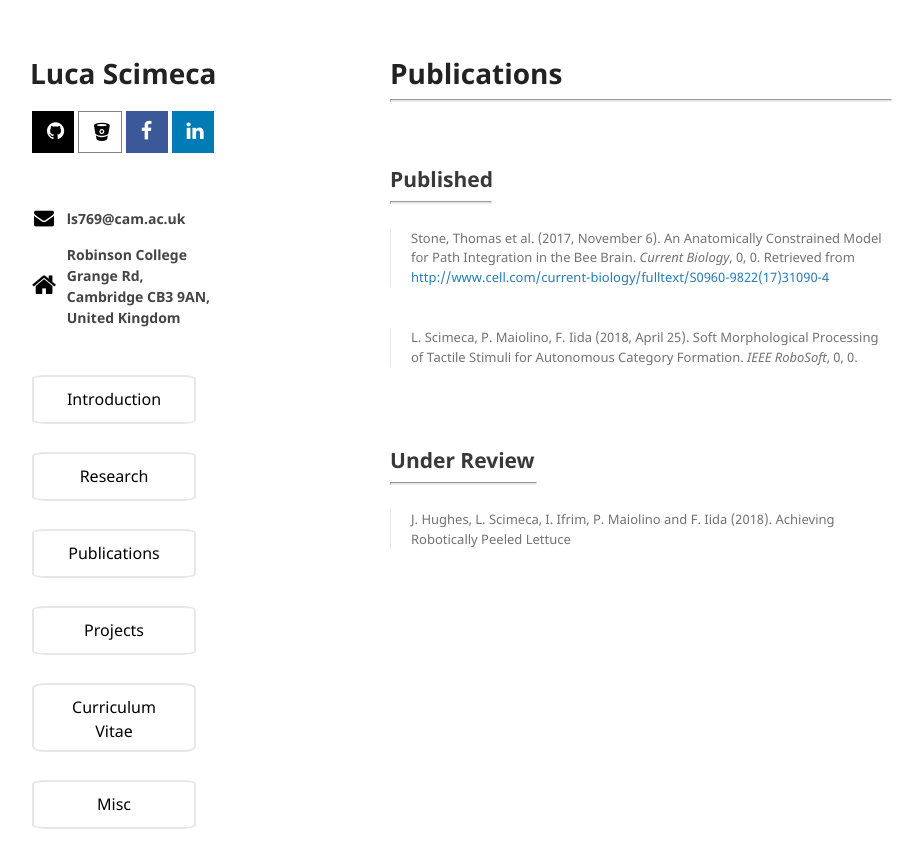
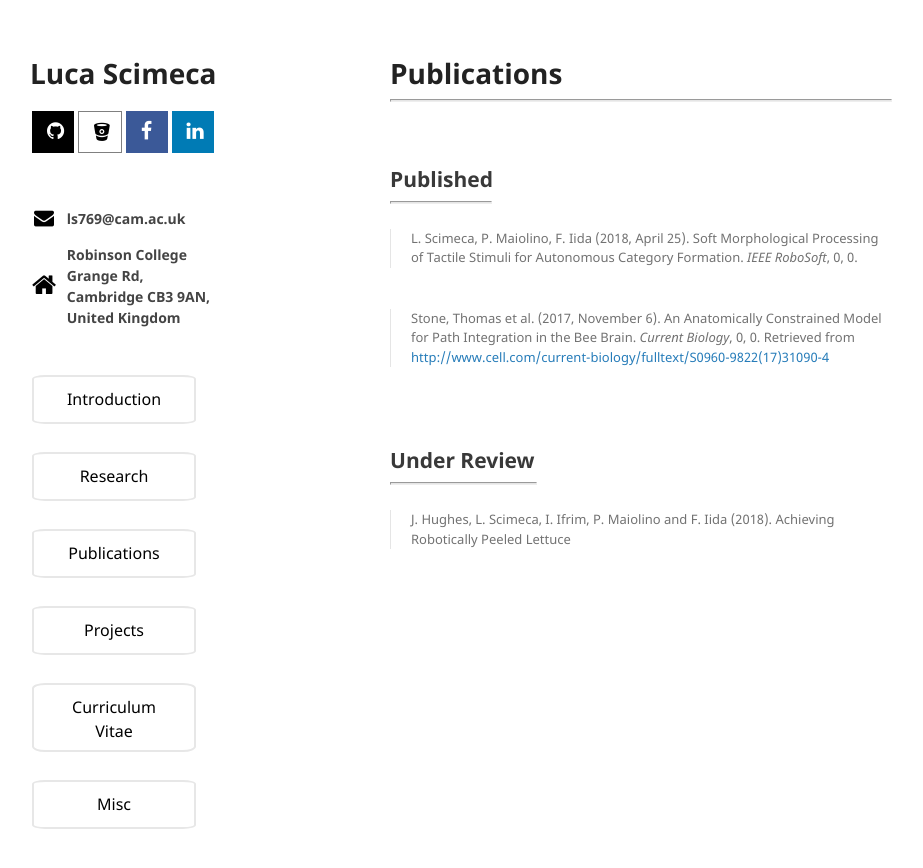
Before and after one commit to lucascimeca/lucascimeca.github.io, a Jekyll site: the page built from publications.md, in a window 1280 px wide. Shown: the top 868 px of the page, without its empty margins (180-1103 px from the left). Built offline with Jekyll 4.4.1, drawn with Linux system fonts in a browser that asks for light colours; nearby versions of some CDN libraries; the repository's description, which GitHub fills in, is left out; our own code applies the rules of GitHub Pages for plain Markdown files.

Commit message:
Update publications.md

```diff
--- a/publications.md
+++ b/publications.md
@@ -10,11 +10,11 @@ layout: default
 ## [](#published) Published
 <hr style="width: 100px">
 
-> <div style="font-size: 13px"> Stone, Thomas et al. (2017, November 6). An Anatomically Constrained Model for Path Integration in the Bee Brain. <i>Current Biology</i>, 0, 0. Retrieved  from <a href="http://www.cell.com/current-biology/fulltext/S0960-9822(17)31090-4" target="_blank">http://www.cell.com/current-biology/fulltext/S0960-9822(17)31090-4</a> </div>
+> <div style="font-size: 13px"> L. Scimeca, P. Maiolino, F. Iida (2018, April 25). Soft Morphological Processing of Tactile Stimuli for Autonomous Category Formation. <i>IEEE RoboSoft</i>, 0, 0. </div>
 
 <br/>
 
-> <div style="font-size: 13px"> L. Scimeca, P. Maiolino, F. Iida (2018, April 25). Soft Morphological Processing of Tactile Stimuli for Autonomous Category Formation. <i>IEEE RoboSoft</i>, 0, 0. </div>
+> <div style="font-size: 13px"> Stone, Thomas et al. (2017, November 6). An Anatomically Constrained Model for Path Integration in the Bee Brain. <i>Current Biology</i>, 0, 0. Retrieved  from <a href="http://www.cell.com/current-biology/fulltext/S0960-9822(17)31090-4" target="_blank">http://www.cell.com/current-biology/fulltext/S0960-9822(17)31090-4</a> </div>
 
 <br/>
 
```
